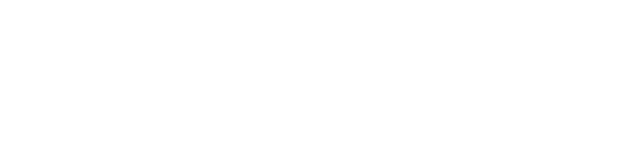
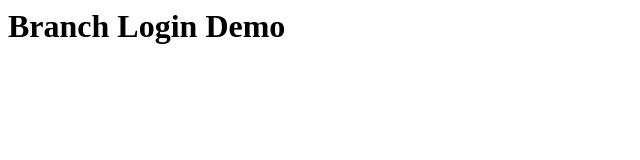
Before and after one commit to Yammi-mak/branch_demo, a plain HTML site: page index.html in a window 1280 px wide. Shown: the whole page, without its empty margins (0-640 px from the left). Drawn offline with Linux system fonts and the light colour scheme.

Commit message:
add login-feature and edit index

```diff
--- a/index.html
+++ b/index.html
@@ -3,6 +3,6 @@
 
     </head>
     <body>
-
+       <h1> Branch Login Demo</h1>
     </body>
 </html>
--- /dev/null
+++ b/login-feature.js
@@ -0,0 +1 @@
+console.log("login");
```
